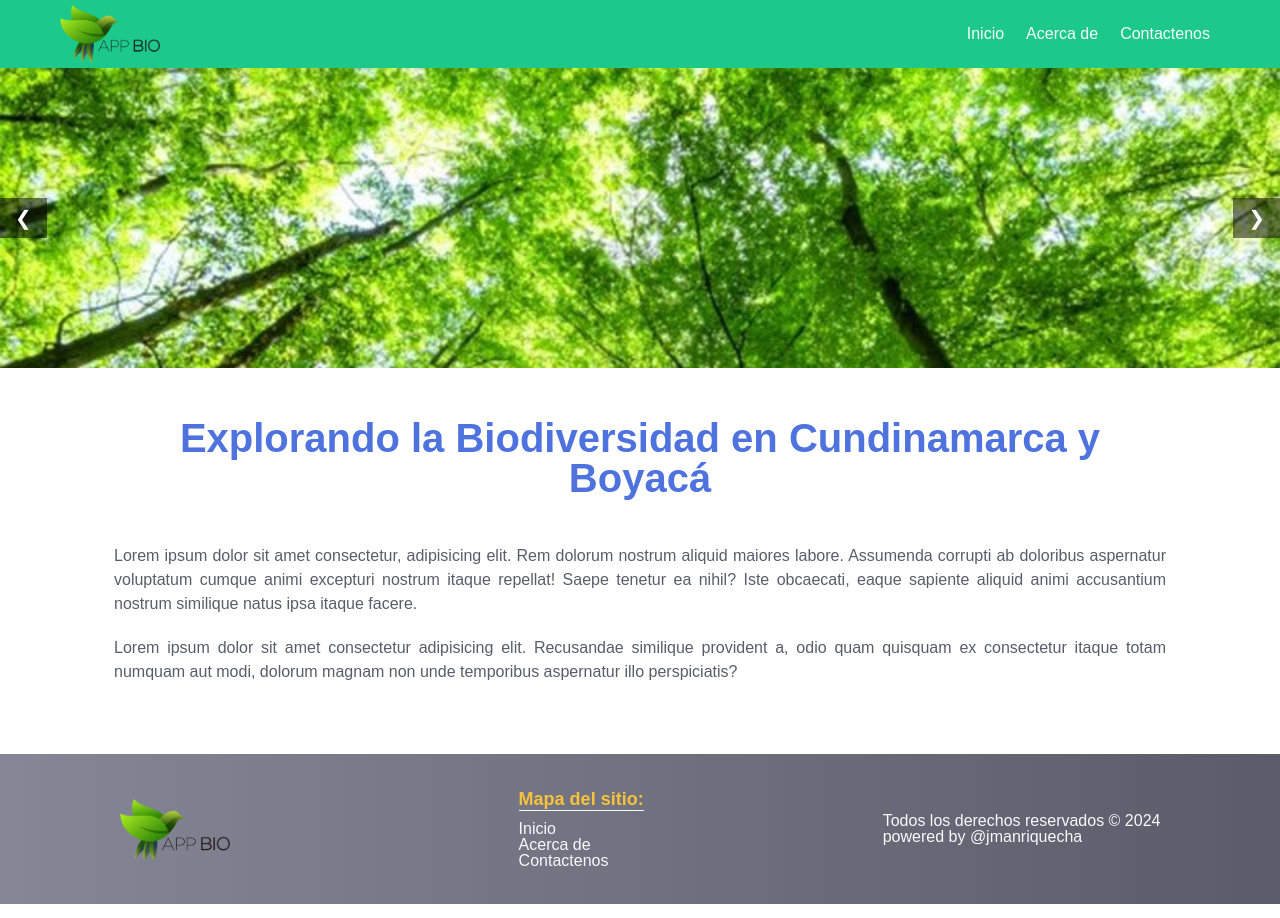
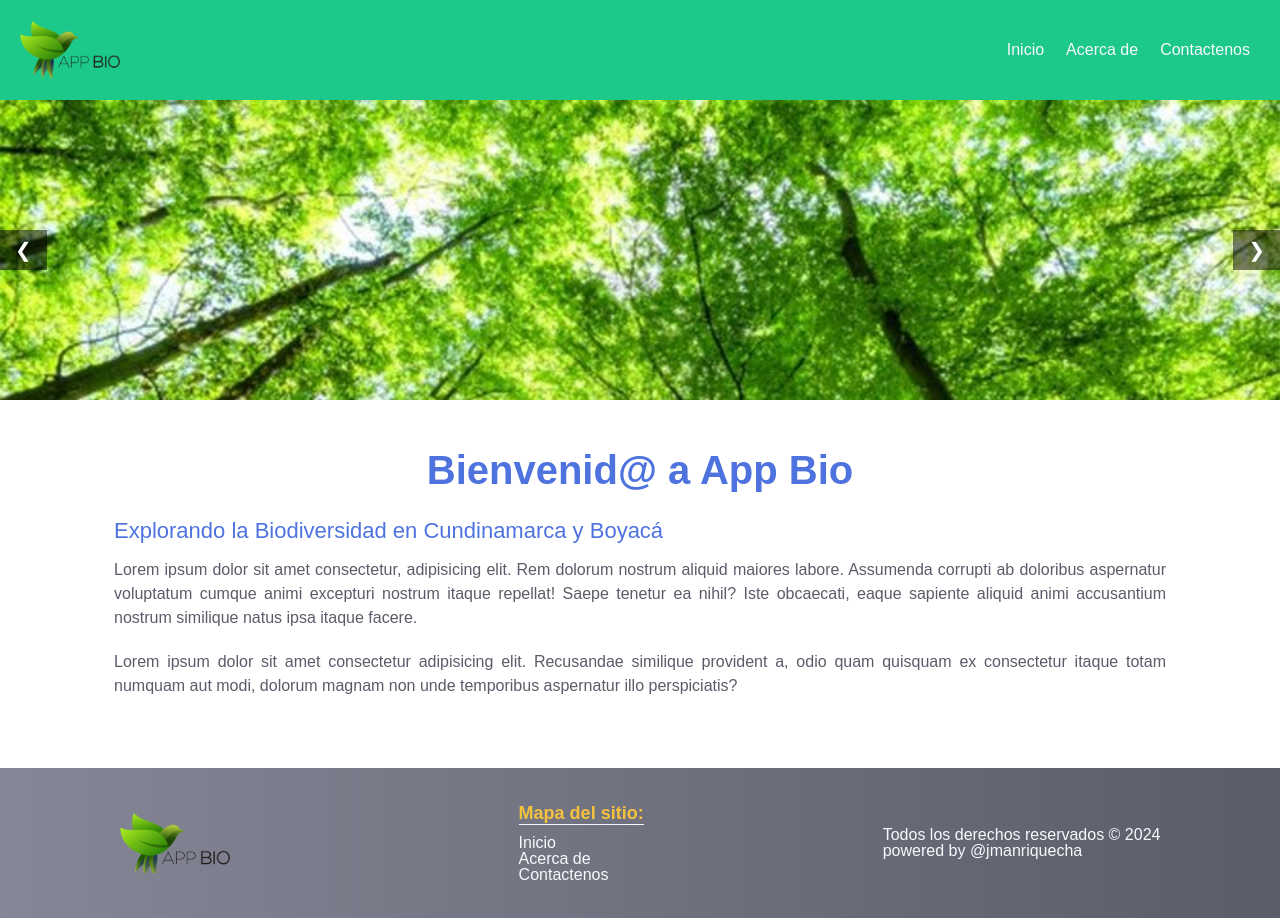
Before and after one commit to jmanriquecha/app.bio, a website: page index.html in a window 1280 px wide. Drawn offline with Linux system fonts and the light colour scheme.

Commit message:
Se modifica título en index

```diff
--- a/css/main.css
+++ b/css/main.css
@@ -37,7 +37,8 @@ header {
     justify-content: space-between;
     align-items: center;
     width: 100%;
-    padding: 5px 60px;
+    min-height: 100px;
+    padding: 5px 20px;
     background-color: var(--success);
     overflow: auto;
 }
--- a/index.html
+++ b/index.html
@@ -37,7 +37,8 @@
             </div>
             <main>
                 <section class="info">
-                    <h1>Explorando la Biodiversidad en Cundinamarca y Boyacá</h1>
+                    <h1>Bienvenid@ a App Bio</h1>
+                    <h2>Explorando la Biodiversidad en Cundinamarca y Boyacá</h2>
                     <br>
                     <p>Lorem ipsum dolor sit amet consectetur, adipisicing elit. Rem dolorum nostrum aliquid maiores
                         labore. Assumenda corrupti ab doloribus aspernatur voluptatum cumque animi excepturi nostrum
```
